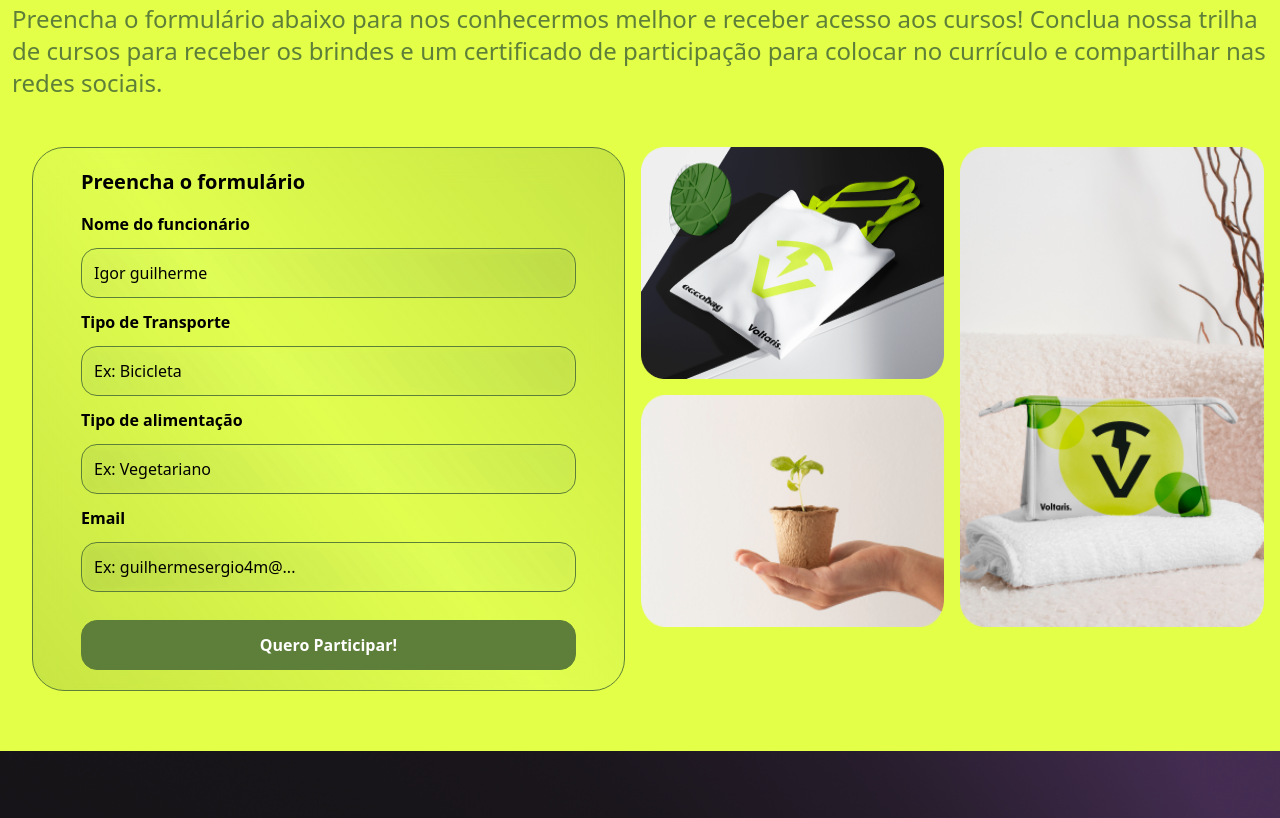
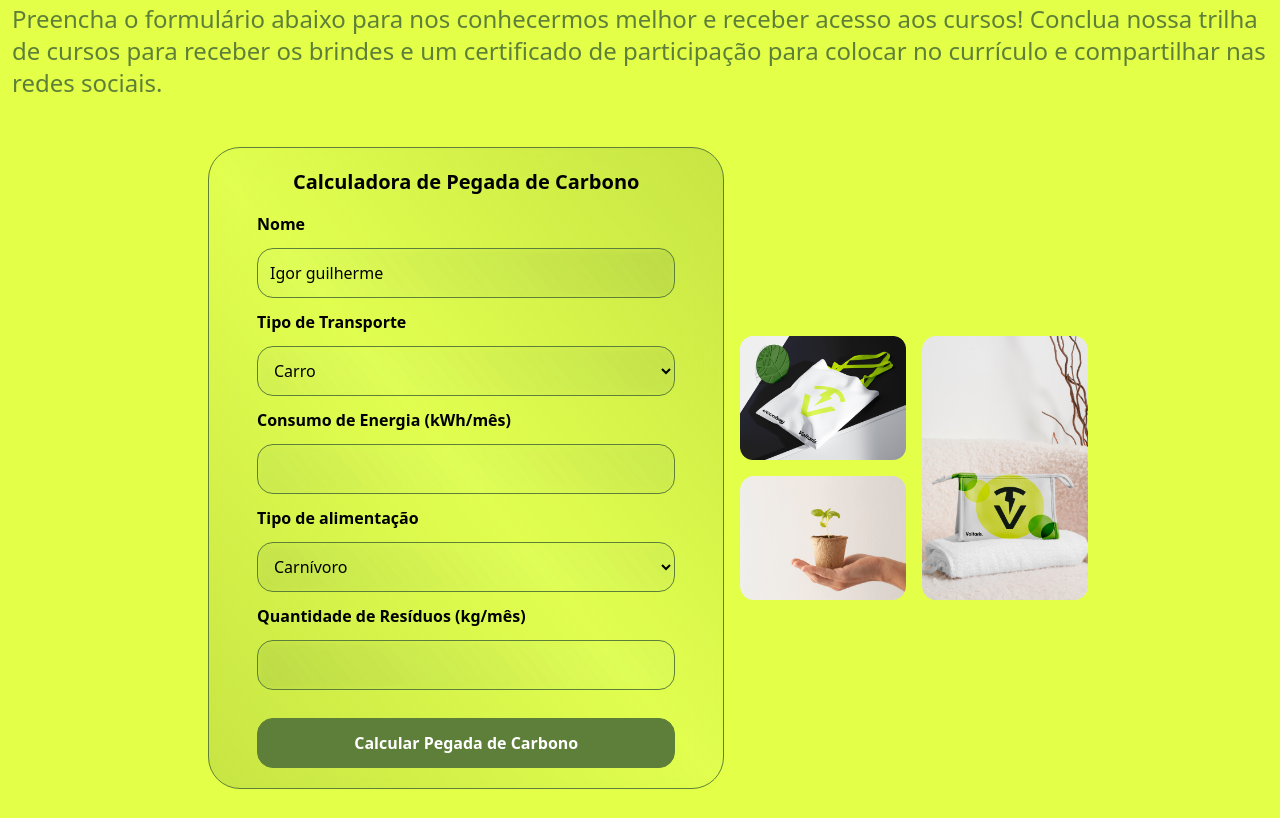
Before and after one commit to Amaralarthurr/Voltaris-GS, a website: page index.html in a window 1280 px wide. Shown: the part 5822-6640 px from the top of the page. Drawn offline with nearby package versions, Linux system fonts and the light colour scheme.

Commit message:
Ajuste no formulário de calculo de carbono

```diff
--- a/index.html
+++ b/index.html
@@ -290,7 +290,7 @@
     <section class="flex flex-col max-w-full pt-10 pb-10 items-center justify-center bg-main-green rounded-t-3xl"
         id="cursos">
         <div class="max-w-7xl max-h-auto py-5 flex flex-row font-text">
-            <div class="max-w-full flex flex-col gap-12">
+            <div class="max-w-full flex flex-col gap-12 lg:items-center">
                 <h1 class="font-title font-semibold text-4xl text-center md:text-5xl lg:text-left">
                     PARTICIPE E CONCLUA OS CURSOS PARA
                     RECEBER
@@ -303,14 +303,13 @@
                     e compartilhar nas redes sociais.</p>
 
                 <div
-                    class="flex xl:flex-row max-w-full flex-col px-4 lg:justify-center lg:items-center xl:items-start xl:justify-around">
+                    class="flex xl:flex-row max-w-full w-full flex-col sm:px-4 md:px-16 lg:justify-center lg:max-w-5xl lg:items-center xl:justify-between xl:items-center 2xl:gap-8">
                     <div
-                        class="form-bg-yellow py-5 px-12 flex flex-col items-start justify-center gap-4 lg:w-1/2 mx-4 2xl:w-1/3">
-                        <h1 class="text-black w-full font-bold text-xl text-nowrap">Preencha o formulário</h1>
+                        class="form-bg-yellow w-full py-5 px-12 flex flex-col items-start justify-center gap-4 mx-4 2xl:w-full">
+                        <h1 class="text-black text-center w-full font-bold text-xl text-wrap">Calculadora de Pegada de Carbono</h1>
                         <form class="flex flex-col max-w-full gap-3 w-full items-center justify-center">
 
-                            <p class="font-text font-semibold text-base text-black w-full text-start">Nome do
-                                funcionário</p>
+                            <p class="font-text font-semibold text-base text-black w-full text-start">Nome</p>
 
                             <input type="text" name="nome-funcionario" placeholder="Igor guilherme" value=""
                                 class="w-full p-3 border border-second-green rounded-2xl bg-transparent backdrop-blur-sm text-black placeholder:text-black focus:outline-none focus:border-second-green"
@@ -319,30 +318,41 @@
                             <p class="font-text font-semibold text-base text-black w-full text-start">Tipo de Transporte
                             </p>
 
-                            <input type="text" name="nome-empresa" placeholder="Ex: Bicicleta"
-                                class="w-full p-3 border border-second-green rounded-2xl bg-transparent backdrop-blur-sm text-black placeholder:text-black focus:outline-none focus:border-second-green"
-                                required>
+                            <select id="transporte" name="transporte"
+                                class="w-full max-w-full p-3 border border-second-green rounded-2xl bg-transparent backdrop-blur-sm text-black placeholder:text-black focus:outline-none focus:border-second-green">
+                                <option value="carro" class="hover:bg-main-green focus:bg-main-green">Carro</option>
+                                <option value="transporte público">Transporte Público</option>
+                                <option value="bicicleta">Bicicleta</option>
+                            </select>
+
+                            <p class="font-text font-semibold text-base text-black w-full text-start">Consumo de Energia
+                                (kWh/mês)</p>
+
+                            <input type="number" id="energia" name="energia" required
+                                class="w-full max-w-full p-3 border border-second-green rounded-2xl bg-transparent backdrop-blur-sm text-black placeholder:text-black focus:outline-none focus:border-second-green">
 
                             <p class="font-text font-semibold text-base text-black w-full text-start">Tipo de
                                 alimentação</p>
 
-                            <input type="email" name="email" placeholder="Ex: Vegetariano"
-                                class="w-full p-3 border border-second-green rounded-2xl bg-transparent backdrop-blur-sm text-black placeholder:text-black focus:outline-none focus:border-second-green"
-                                required>
+                            <select id="alimentacao" name="alimentacao"
+                                class="w-full max-w-full p-3 border border-second-green rounded-2xl bg-transparent backdrop-blur-sm text-black placeholder:text-black focus:outline-none focus:border-second-green">
+                                <option value="carnivoro">Carnívoro</option>
+                                <option value="vegetariano">Vegetariano</option>
+                            </select>
 
-                            <p class="font-text font-semibold text-base text-black w-full text-start">Email</p>
+                            <p class="font-text font-semibold text-base text-black w-full text-start">Quantidade de
+                                Resíduos (kg/mês)</p>
 
-                            <input type="text" name="cnpj" placeholder="Ex: guilhermesergio4m@..."
-                                class="w-full p-3 border border-second-green rounded-2xl bg-transparent backdrop-blur-sm text-black placeholder:text-black focus:outline-none focus:border-second-green"
-                                required>
+                            <input type="number" id="residuos" name="residuos" required
+                                class="w-full max-w-full p-3 border border-second-green rounded-2xl bg-transparent backdrop-blur-sm text-black placeholder:text-black focus:outline-none focus:border-second-green">
 
                             <button type="submit"
-                                class="w-full transition-all py-3 mt-4 border border-second-green bg-second-green text-white font-bold rounded-2xl hover:border hover:border-second-green hover:text-black focus:outline-none hover:bg-transparent">Quero
-                                Participar!</button>
+                                class="w-full transition-all py-3 mt-4 border border-second-green bg-second-green text-white font-bold rounded-2xl hover:border hover:border-second-green hover:text-black focus:outline-none hover:bg-transparent">Calcular
+                                Pegada de Carbono</button>
                         </form>
                     </div>
 
-                    <div class="grid-rows-2 grid-flow-col gap-4 hidden xl:grid">
+                    <div class="grid-rows-2 grid-flow-col gap-4 hidden xl:grid 2xl:w-full">
                         <div class="row-span-1">
                             <img src="./src/imgs/mockup-ecobag-voltaris-green-section.png"
                                 alt="mockup voltaris na ecobag branca" class="h-full w-full">
@@ -354,8 +364,7 @@
                         </div>
 
                         <div class="row-span-2">
-                            <img src="./src/imgs/mockup-voltaris-necessaire-green-section.png" alt=""
-                                class="h-full w-full">
+                            <img src="./src/imgs/mockup-voltaris-necessaire-green-section.png" alt="" class="h-full w-full">
                         </div>
                     </div>
 
```
Also changed, not shown: src/css/styles.css.
